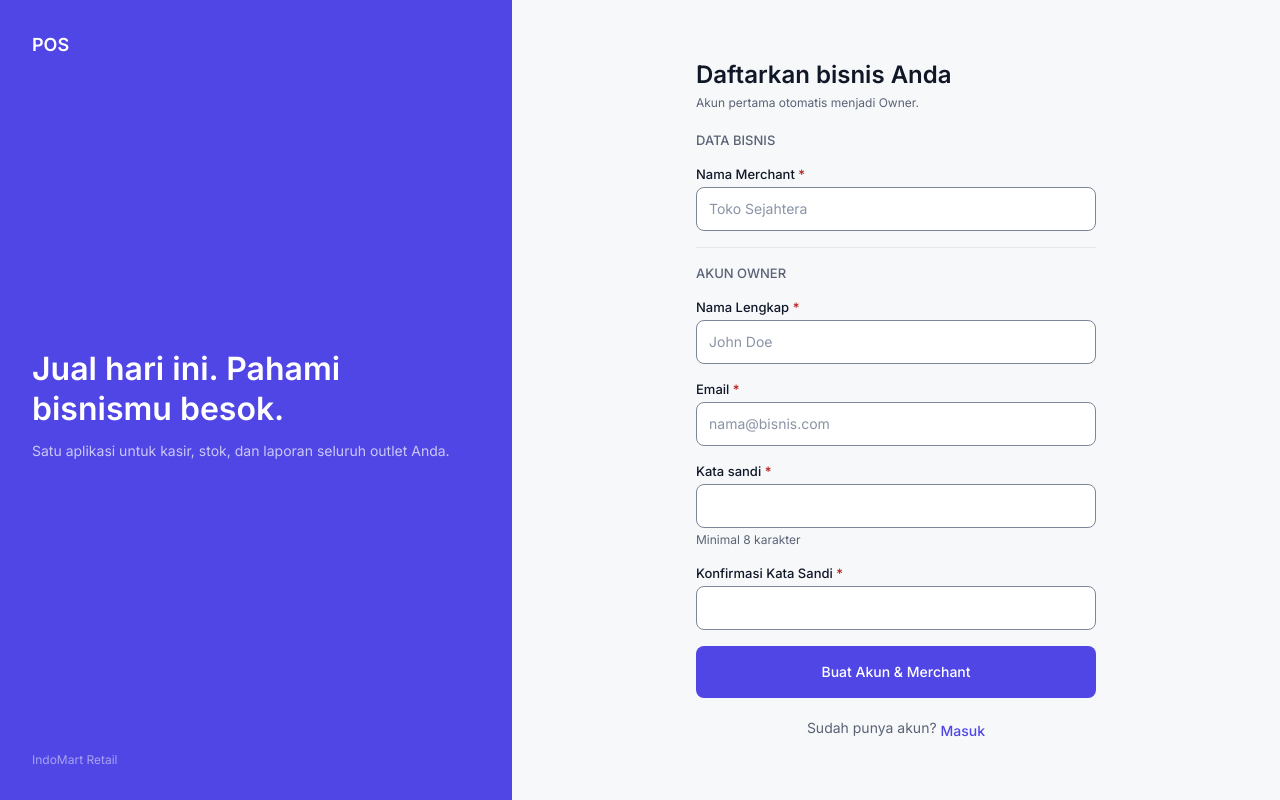
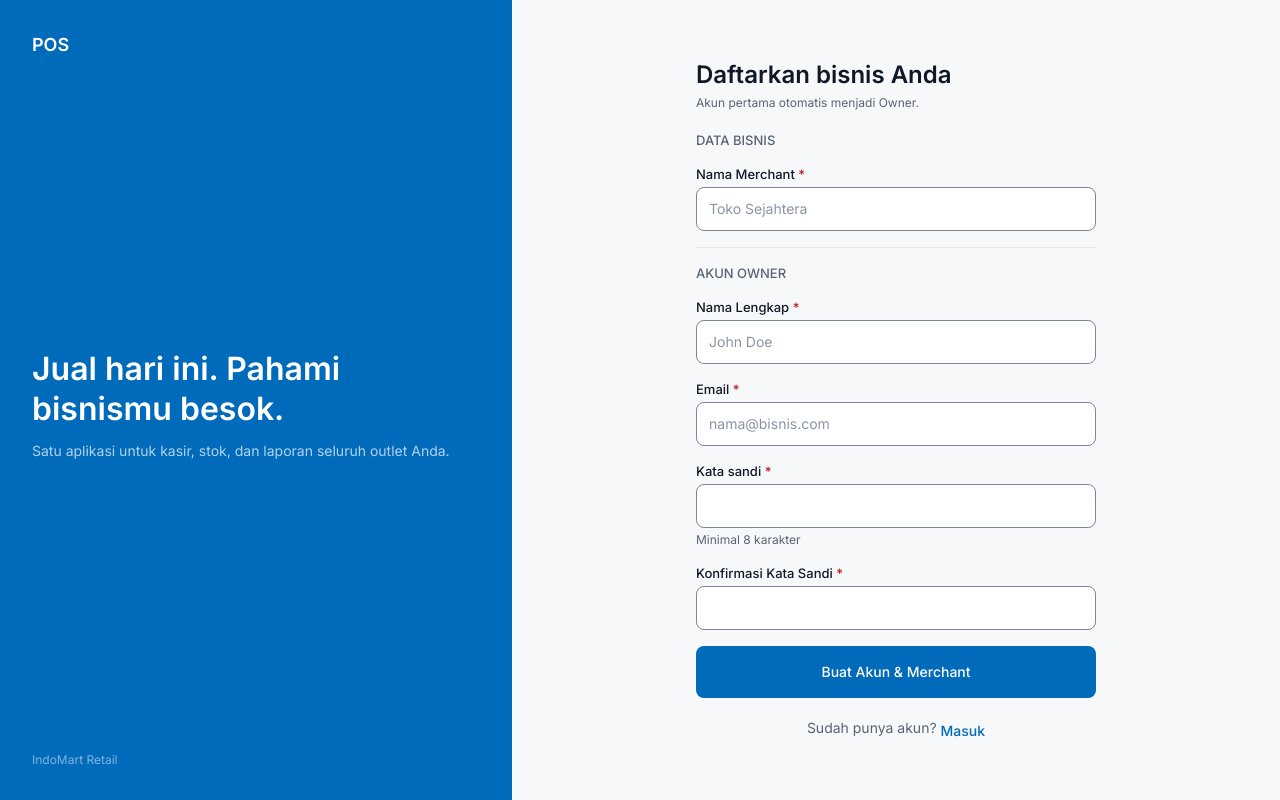
Before and after one commit to TeamOneee/pos-project-fe, a React (Vite) app: page /register in a window 1280 px wide. Built offline with nearby package versions, Linux system fonts and the light colour scheme; no server answers.

Commit message:
feat(design): apply accent primary to sidebar nav and dashboard hero card

```diff
--- a/src/components/layouts/icon-rail.tsx
+++ b/src/components/layouts/icon-rail.tsx
@@ -44,11 +44,18 @@ function RailLink({ item, active }: { item: NavItem; active: boolean }) {
           aria-label={item.label}
           aria-current={active ? 'page' : undefined}
           className={cn(
-            'flex h-touch w-touch items-center justify-center rounded-md',
-            active ? 'bg-accent-subtle' : 'hover:bg-subtle'
+            'flex h-touch w-touch items-center justify-center rounded-md transition-colors',
+            active ? 'bg-accent' : 'hover:bg-accent/15'
           )}
         >
-          <Icon as={item.icon} size={20} className={active ? 'text-accent' : 'text-fg-muted'} />
+          <Icon
+            as={item.icon}
+            size={20}
+            className={cn(
+              'transition-colors',
+              active ? 'text-white' : 'text-fg-muted hover:text-accent-text'
+            )}
+          />
         </NavLink>
       </TooltipTrigger>
       <TooltipContent side="right">
--- a/src/components/layouts/sidebar.tsx
+++ b/src/components/layouts/sidebar.tsx
@@ -68,15 +68,19 @@ function SidebarLink({ item, active }: { item: NavItem; active: boolean }) {
       end={item.exact}
       aria-current={active ? 'page' : undefined}
       className={cn(
-        'flex min-h-touch flex-row items-center gap-md rounded-md px-md py-sm',
-        active ? 'bg-accent-subtle' : 'hover:bg-subtle'
+        'flex min-h-touch flex-row items-center gap-md rounded-md px-md py-sm transition-colors',
+        active ? 'bg-accent' : 'hover:bg-accent/15'
       )}
     >
-      <Icon as={item.icon} size={18} className={active ? 'text-accent' : 'text-fg-muted'} />
+      <Icon
+        as={item.icon}
+        size={18}
+        className={cn('transition-colors', active ? 'text-white' : 'text-fg-muted hover:text-accent-text')}
+      />
       <Text
         variant={active ? 'body-strong' : 'body'}
-        tone={active ? 'accent' : 'muted'}
-        className="truncate"
+        tone={active ? 'on-accent' : 'muted'}
+        className={cn('truncate transition-colors', !active && 'hover:text-accent-text')}
       >
         {item.label}
       </Text>
--- a/src/components/pages/dashboard/dashboard-states.tsx
+++ b/src/components/pages/dashboard/dashboard-states.tsx
@@ -21,8 +21,8 @@ export function DashboardEmpty() {
   return (
     <Card>
       <CardContent className="flex flex-col items-center gap-md py-3xl">
-        <div className="flex h-16 w-16 items-center justify-center rounded-full bg-subtle">
-          <Icon as={ChartColumn} size={28} className="text-fg-subtle" />
+        <div className="flex h-16 w-16 items-center justify-center rounded-full bg-accent-subtle">
+          <Icon as={ChartColumn} size={28} className="text-accent" />
         </div>
 
         <Text variant="h2" className="text-center">
--- a/src/components/ui/screen-placeholder.tsx
+++ b/src/components/ui/screen-placeholder.tsx
@@ -9,8 +9,8 @@ export function ScreenPlaceholder({ title }: { title: string }) {
     <div className="flex h-full items-center justify-center p-xl">
       <Card className="w-full max-w-[420px]">
         <CardHeader className="items-center gap-md">
-          <div className="flex h-14 w-14 items-center justify-center rounded-full bg-subtle">
-            <Icon as={Construction} size={26} className="text-fg-muted" />
+          <div className="flex h-14 w-14 items-center justify-center rounded-full bg-accent-subtle">
+            <Icon as={Construction} size={26} className="text-accent" />
           </div>
           <CardTitle>{title}</CardTitle>
           <CardDescription>Halaman ini belum diimplementasikan.</CardDescription>
--- a/src/components/ui/tabs.tsx
+++ b/src/components/ui/tabs.tsx
@@ -34,7 +34,7 @@ const TabsTrigger = React.forwardRef<
         className={cn(
           'inline-flex min-h-touch items-center justify-center gap-sm rounded-sm px-lg py-sm',
           'transition-colors focus-ring',
-          'data-[state=active]:bg-surface data-[state=active]:shadow-sm data-[state=inactive]:hover:bg-border/50',
+          'data-[state=active]:bg-surface data-[state=active]:shadow-sm data-[state=active]:border-b-2 data-[state=active]:border-b-accent data-[state=inactive]:hover:bg-border/50',
           'disabled:cursor-not-allowed disabled:opacity-50',
           className
         )}
--- a/src/index.css
+++ b/src/index.css
@@ -3,95 +3,95 @@
 @tailwind utilities;
 
 /*
- * Design tokens (single source: design-tokens.cjs).
+ * COLOR TOKENS — edit the palette here.
  *
- * Colours are channel triplets rather than hex so Tailwind opacity modifiers
- * work: bg-accent/10, border-border-strong/50, and so on.
+ * Values are RGB channel triplets (e.g. 79 70 229 = #4F46E5) so Tailwind's
+ * opacity modifiers still work: bg-accent/10, border-border-strong/50, ...
+ * The hex value is always in the comment next to it; pick a colour in hex and
+ * paste the three channel numbers.
+ *
+ * Note: the chart palette (used by the dashboard charts) lives in
+ * src/lib/tokens.ts — its first colour matches the accent.
  */
 @layer base {
   :root {
-    /* Surfaces */
+    /* --- Brand / primary --- */
+    --accent: 0 106 187; /* #006ABB */
+    --accent-hover: 0 83 153; /* #005399 */
+    --accent-subtle: 238 240 254; /* #EEF0FE */
+    --accent-text: 0 106 187; /* #006ABB */
+    --accent-fill: 0 106 187; /* #006ABB */
+    --accent-fill-hover: 0 83 153; /* #005399 */
+
+    /* --- Status --- */
+    --success: 22 163 74; /* #16A34A */
+    --success-subtle: 236 253 243; /* #ECFDF3 */
+    --success-text: 21 128 61; /* #15803D */
+    --warning: 217 119 6; /* #D97706 */
+    --warning-subtle: 255 250 235; /* #FFFAEB */
+    --warning-text: 180 83 9; /* #B45309 */
+    --danger: 220 38 38; /* #DC2626 */
+    --danger-subtle: 254 243 242; /* #FEF3F2 */
+    --danger-text: 185 28 28; /* #B91C1C */
+    --danger-fill: 220 38 38; /* #DC2626 */
+    --info: 2 132 199; /* #0284C7 */
+    --info-text: 3 105 161; /* #0369A1 */
+
+    /* --- Surfaces --- */
     --canvas: 247 248 250; /* #F7F8FA */
     --surface: 255 255 255; /* #FFFFFF */
     --surface-raised: 255 255 255; /* #FFFFFF */
     --subtle: 241 243 246; /* #F1F3F6 */
 
-    /* Borders */
+    /* --- Borders --- */
     --border: 228 231 236; /* #E4E7EC */
     --border-strong: 205 210 218; /* #CDD2DA */
+    --border-interactive: 124 134 152; /* #7C8698 */
 
-    /* Foreground */
+    /* --- Foreground --- */
     --fg: 16 24 40; /* #101828 */
     --fg-muted: 90 99 118; /* #5A6376 */
     --fg-subtle: 138 148 166; /* #8A94A6 */
-
-    /* Accent */
-    --accent: 79 70 229; /* #4F46E5 */
-    --accent-hover: 67 56 202; /* #4338CA */
-    --accent-subtle: 238 240 254; /* #EEF0FE */
-
-    /* Status */
-    --success: 22 163 74; /* #16A34A */
-    --success-subtle: 236 253 243; /* #ECFDF3 */
-    --warning: 217 119 6; /* #D97706 */
-    --warning-subtle: 255 250 235; /* #FFFAEB */
-    --danger: 220 38 38; /* #DC2626 */
-    --danger-subtle: 254 243 242; /* #FEF3F2 */
-    --info: 2 132 199; /* #0284C7 */
-
-    /* Accessible roles — see design-tokens.cjs for why these exist. */
-    --accent-text: 79 70 229; /* #4F46E5 */
-    --success-text: 21 128 61; /* #15803D */
-    --warning-text: 180 83 9; /* #B45309 */
-    --danger-text: 185 28 28; /* #B91C1C */
-    --info-text: 3 105 161; /* #0369A1 */
-    --accent-fill: 79 70 229; /* #4F46E5 */
-    --accent-fill-hover: 67 56 202; /* #4338CA */
-    --danger-fill: 220 38 38; /* #DC2626 */
-    --border-interactive: 124 134 152; /* #7C8698 */
   }
 
   .dark {
-    /* Surfaces */
+    /* --- Brand / primary --- */
+    --accent: 99 102 241; /* #6366F1 */
+    --accent-hover: 129 140 248; /* #818CF8 */
+    --accent-subtle: 30 27 75; /* #1E1B4B */
+    --accent-text: 129 140 248; /* #818CF8 */
+    --accent-fill: 79 70 229; /* #4F46E5 */
+    --accent-fill-hover: 67 56 202; /* #4338CA */
+
+    /* --- Status --- */
+    --success: 34 197 94; /* #22C55E */
+    --success-subtle: 5 46 22; /* #052E16 */
+    --success-text: 34 197 94; /* #22C55E */
+    --warning: 245 158 11; /* #F59E0B */
+    --warning-subtle: 59 37 6; /* #3B2506 */
+    --warning-text: 245 158 11; /* #F59E0B */
+    --danger: 239 68 68; /* #EF4444 */
+    --danger-subtle: 59 10 10; /* #3B0A0A */
+    --danger-text: 248 113 113; /* #F87171 */
+    --danger-fill: 220 38 38; /* #DC2626 */
+    --info: 56 189 248; /* #38BDF8 */
+    --info-text: 56 189 248; /* #38BDF8 */
+
+    /* --- Surfaces --- */
     --canvas: 11 13 17; /* #0B0D11 */
     --surface: 20 23 29; /* #14171D */
     --surface-raised: 27 31 39; /* #1B1F27 */
     --subtle: 27 31 39; /* #1B1F27 */
 
-    /* Borders */
+    /* --- Borders --- */
     --border: 39 43 52; /* #272B34 */
     --border-strong: 58 64 76; /* #3A404C */
+    --border-interactive: 107 115 133; /* #6B7385 */
 
-    /* Foreground */
+    /* --- Foreground --- */
     --fg: 242 244 247; /* #F2F4F7 */
     --fg-muted: 152 162 179; /* #98A2B3 */
     --fg-subtle: 107 115 133; /* #6B7385 */
-
-    /* Accent */
-    --accent: 99 102 241; /* #6366F1 */
-    --accent-hover: 129 140 248; /* #818CF8 */
-    --accent-subtle: 30 27 75; /* #1E1B4B */
-
-    /* Status */
-    --success: 34 197 94; /* #22C55E */
-    --success-subtle: 5 46 22; /* #052E16 */
-    --warning: 245 158 11; /* #F59E0B */
-    --warning-subtle: 59 37 6; /* #3B2506 */
-    --danger: 239 68 68; /* #EF4444 */
-    --danger-subtle: 59 10 10; /* #3B0A0A */
-    --info: 56 189 248; /* #38BDF8 */
-
-    /* Accessible roles. The status colours already clear 4.5:1 on a dark
-       surface; accent does not (4.02), so its text role is the lighter step. */
-    --accent-text: 129 140 248; /* #818CF8 */
-    --success-text: 34 197 94; /* #22C55E */
-    --warning-text: 245 158 11; /* #F59E0B */
-    --danger-text: 248 113 113; /* #F87171 */
-    --info-text: 56 189 248; /* #38BDF8 */
-    --accent-fill: 79 70 229; /* #4F46E5 */
-    --accent-fill-hover: 67 56 202; /* #4338CA */
-    --danger-fill: 220 38 38; /* #DC2626 */
-    --border-interactive: 107 115 133; /* #6B7385 */
   }
 }
 
```
Also changed, not shown: src/components/pages/dashboard/merchant-summary-card.tsx (+14 -11 lines).
